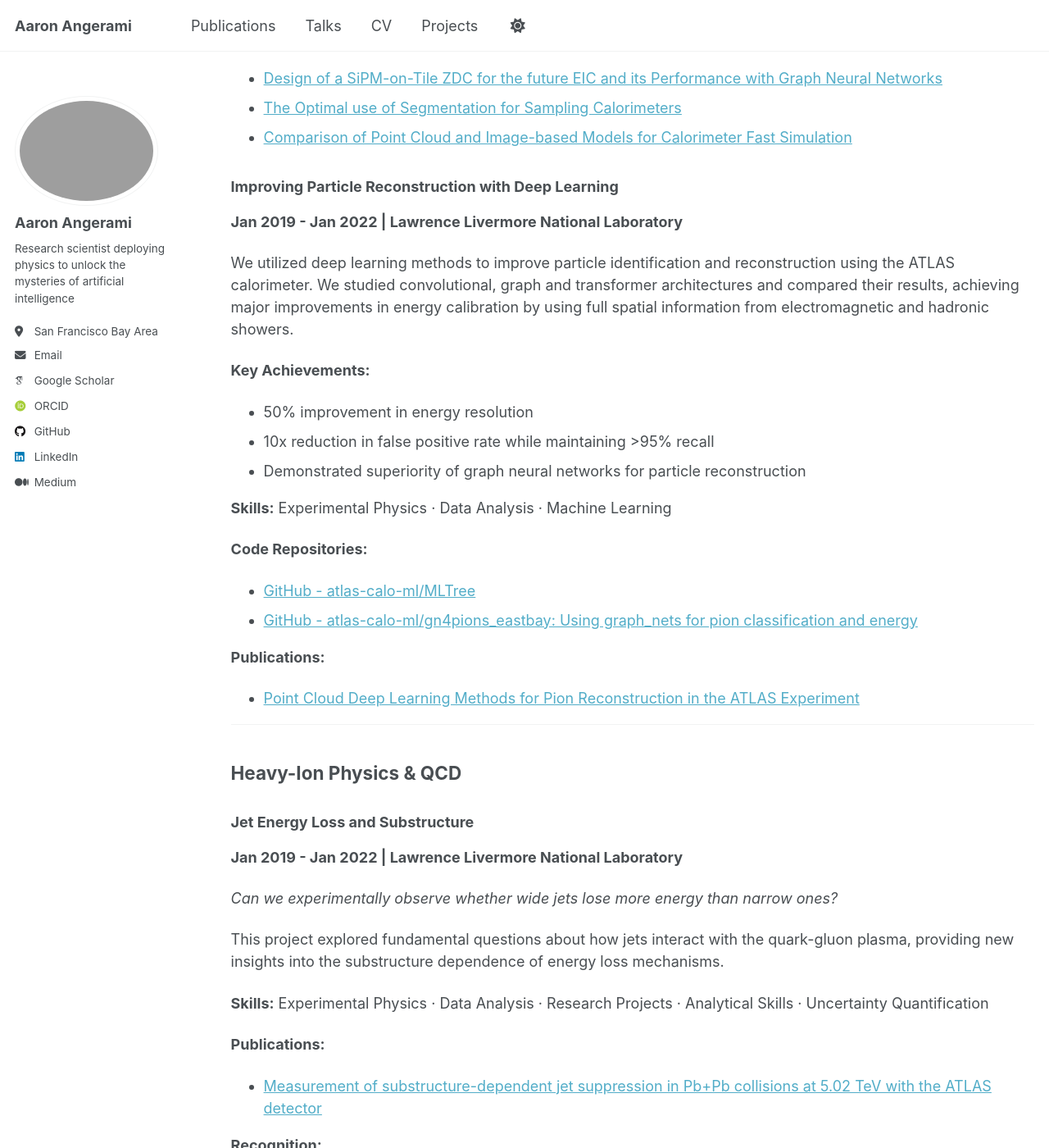
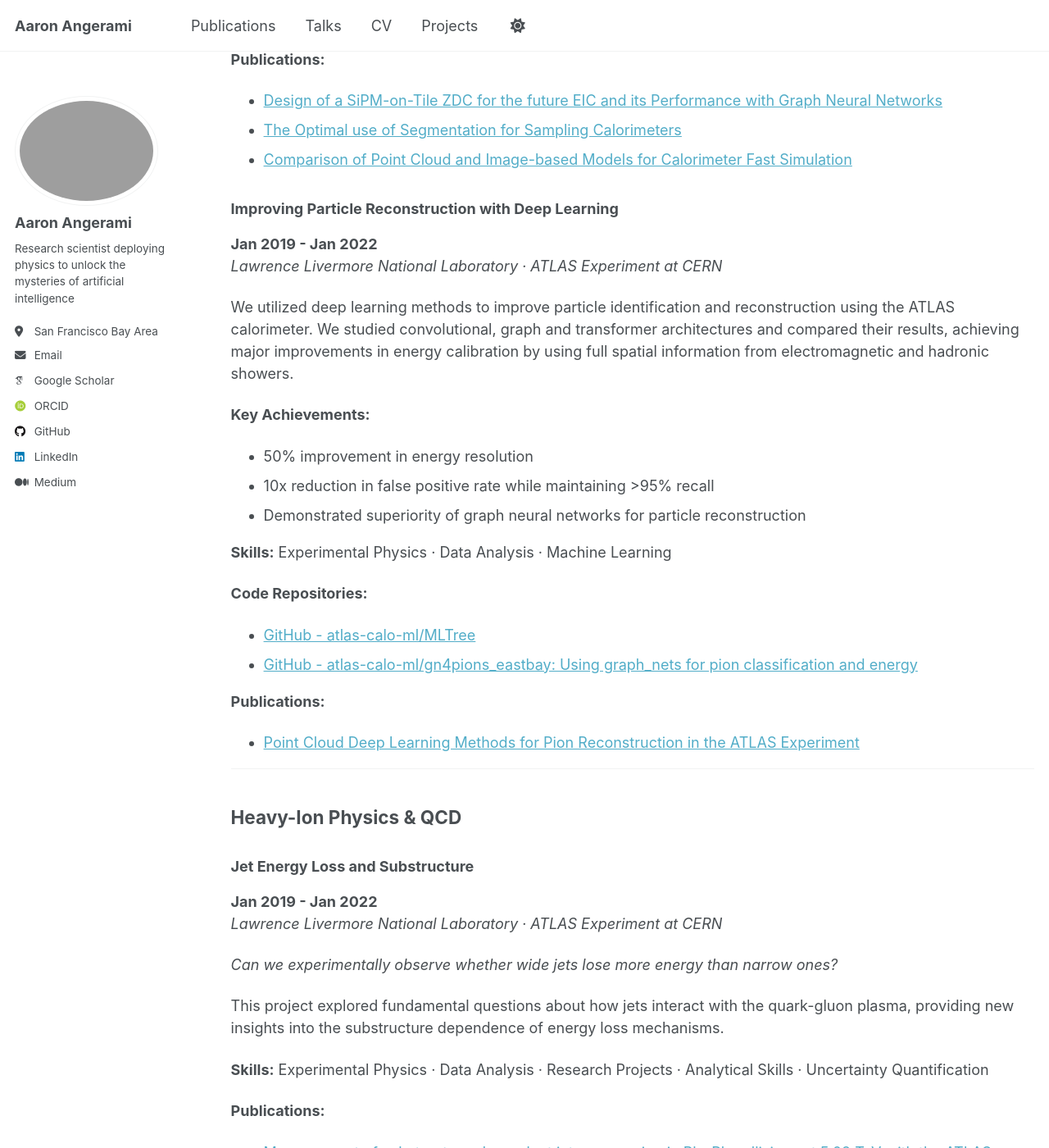
Before and after one commit to angerami/angerami.github.io, a Jekyll site: the page built from _pages/projects.md, in a window 1280 px wide and 1400 px high, scrolled down 712 px. Shown: the whole window at 82% size. Built offline with Jekyll 4.4.1, drawn with Linux system fonts in a browser that asks for light colours; some web fonts are replaced; some of the changed text lies outside the part shown.

Commit message:
Fixing projects

```diff
--- a/_pages/projects.md
+++ b/_pages/projects.md
@@ -14,7 +14,8 @@ author_profile: true
 ## Machine Learning & AI Applications
 
 ### AI-Informed Detector Design
-**Jan 2021 - Jan 2024 | Lawrence Livermore National Laboratory**
+**Jan 2021 - Jan 2024**
+*Lawrence Livermore National Laboratory*
 
 Using deep learning as a new tool to guide the design of detectors for collider physics experiments. This work represents a paradigm shift from traditional engineering approaches to ML-optimized detector configurations.
 
@@ -31,7 +32,8 @@ Using deep learning as a new tool to guide the design of detectors for collider
 - [Comparison of Point Cloud and Image-based Models for Calorimeter Fast Simulation](https://arxiv.org/abs/2307.04780)
 
 ### Improving Particle Reconstruction with Deep Learning
-**Jan 2019 - Jan 2022 | Lawrence Livermore National Laboratory**
+**Jan 2019 - Jan 2022**
+*Lawrence Livermore National Laboratory · ATLAS Experiment at CERN*
 
 We utilized deep learning methods to improve particle identification and reconstruction using the ATLAS calorimeter. We studied convolutional, graph and transformer architectures and compared their results, achieving major improvements in energy calibration by using full spatial information from electromagnetic and hadronic showers.
 
@@ -54,7 +56,8 @@ We utilized deep learning methods to improve particle identification and reconst
 ## Heavy-Ion Physics & QCD
 
 ### Jet Energy Loss and Substructure
-**Jan 2019 - Jan 2022 | Lawrence Livermore National Laboratory**
+**Jan 2019 - Jan 2022**
+*Lawrence Livermore National Laboratory · ATLAS Experiment at CERN*
 
 *Can we experimentally observe whether wide jets lose more energy than narrow ones?*
 
@@ -69,7 +72,7 @@ This project explored fundamental questions about how jets interact with the qua
 - [DOE Office of Science Highlight: "When in a Plasma of Quarks and Gluons, Not All Jets Radiate Equally"](https://www.osti.gov/biblio/1871234)
 
 ### New Approaches to Ultra-Peripheral Collisions
-**Lawrence Livermore National Laboratory**
+*Lawrence Livermore National Laboratory · ATLAS Experiment at CERN*
 
 Advanced studies of ultra-peripheral heavy-ion collisions, exploring photonuclear processes and novel QCD phenomena in extreme electromagnetic field environments.
 
@@ -80,7 +83,7 @@ Advanced studies of ultra-peripheral heavy-ion collisions, exploring photonuclea
 - [Observation of centrality-dependent acoplanarity for muon pairs produced via two-photon scattering](https://arxiv.org/abs/1806.08708)
 
 ### Observation of Jet Quenching at the LHC
-**Columbia University**
+*Columbia University · ATLAS Experiment at CERN*
 
 *Landmark discovery that ushered in the LHC era of heavy-ion physics*
 
@@ -92,7 +95,7 @@ In the first Pb+Pb collisions at the LHC, the ATLAS experiment observed highly i
 - **[Observation of a Centrality-Dependent Dijet Asymmetry in Lead-Lead Collisions](https://arxiv.org/abs/1011.6182)** *(First jet measurement in heavy-ion collisions - field-defining result)*
 
 ### Precision Measurements of Jet Quenching
-**Columbia University**
+*Columbia University · ATLAS Experiment at CERN*
 
 Systematic studies of jet suppression phenomena, establishing quantitative frameworks for understanding energy loss in the quark-gluon plasma.
 
```
Also changed, not shown: other parts of _pages/projects.md (+1 -1 lines).
